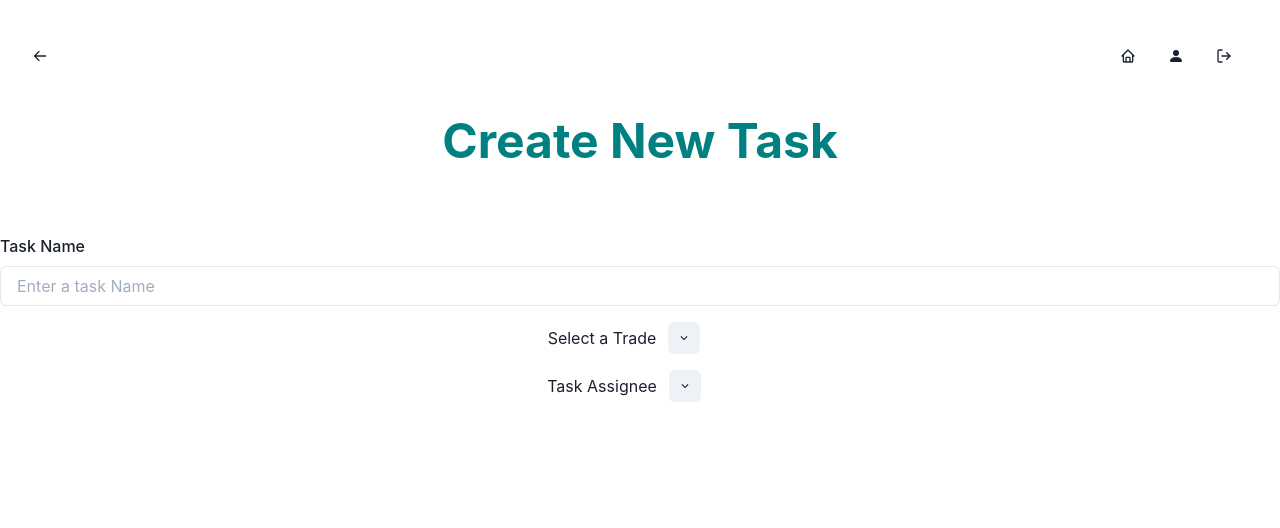
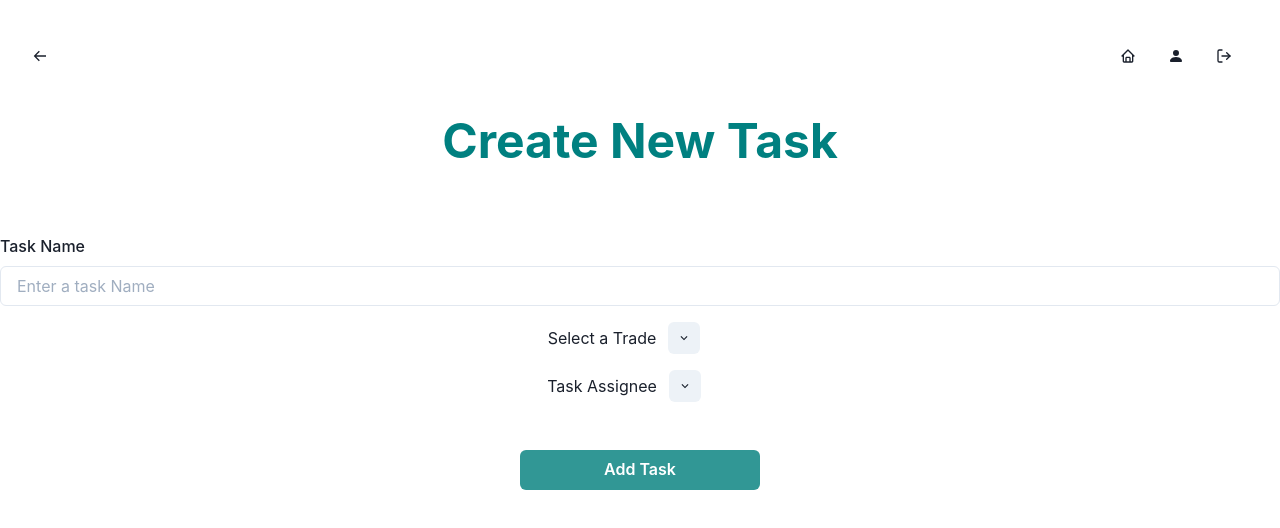
Before and after one commit to QuentinHS/full-stack-app-coder-academy, a React (Vite) app in the folder client/: page /newTask in a window 1280 px wide. Shown: the top 528 px of the page. Built offline with nearby package versions, Linux system fonts and the light colour scheme.

Commit message:
Added Add task button to NewTask component

```diff
--- a/client/src/components/NewTask.jsx
+++ b/client/src/components/NewTask.jsx
@@ -1,8 +1,8 @@
 import React from "react";
-import { Center, Icon, Text, Input,  Heading, IconButton, Alert, AlertDescription, AlertIcon, FormControl, FormLabel, FormErrorMessage, FormHelperText } from '@chakra-ui/react'
+import { Center, Icon, Text, Input,  Heading, IconButton, Alert, AlertDescription, AlertIcon, FormControl, FormLabel, FormErrorMessage, FormHelperText, Button } from '@chakra-ui/react'
 import { useFormik } from "formik"
 import { ChevronDownIcon } from "@chakra-ui/icons";
-
+import{ Link } from 'react-router-dom'
 
 const NewTask = () => {
 
@@ -39,6 +39,11 @@ const NewTask = () => {
                 <Text>Task Assignee</Text>
                 <IconButton size='sm'  mr="2rem" ml='12px' aria-label='Show/hide component' icon={<ChevronDownIcon/>} onClick={handleClickShow}/>
             </Center>
+            <Center mt='2rem'>
+                <Link to="/register">
+                    <Button mt="1em" width="15rem" colorScheme="teal" variant="solid">Add Task</Button>
+                </Link>
+            </Center>
         </div>
     )
 
```
